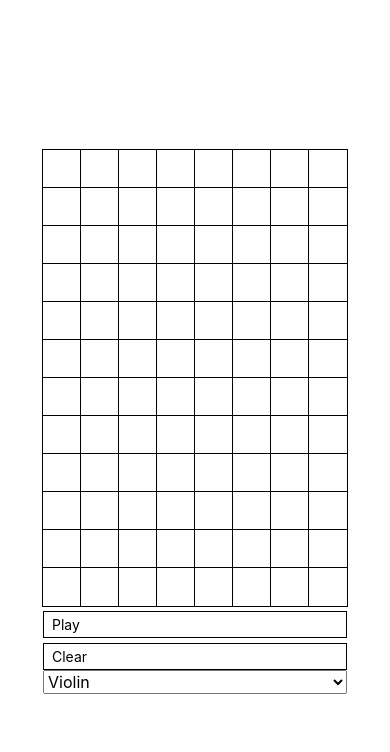
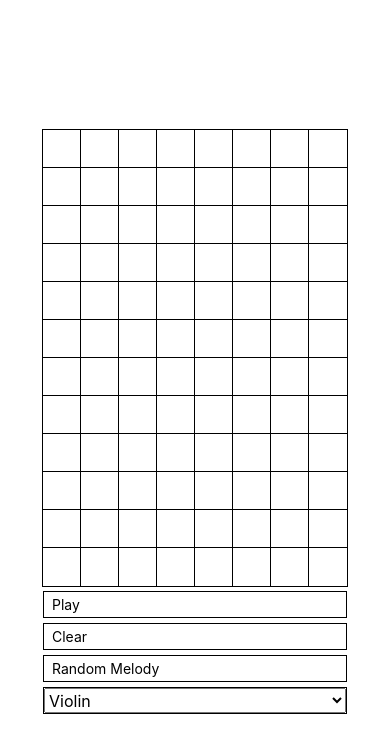
Before and after one commit to pixel-rain/crane-forest, a React Native app: screen / in a window 390 px wide. Shown: the top 752 px of the page. Built offline with nearby package versions, Linux system fonts and the light colour scheme.

Commit message:
added random music generation

```diff
--- a/components/Player.tsx
+++ b/components/Player.tsx
@@ -84,6 +84,49 @@ export default function Player() {
 
   buttons = buttons.map((button, i) => <View style={styles.keyLine} key={i + 'outer_key'}>{button}</View>);
 
+  function composeRandomMuelody() { //a simple random music generation with random seeding and some cellular automata
+    function gameOfLife(field: string[][], times: number) {
+      for (let t = 0; t < times; t++) {
+          for (let i = 0; i < y; i++) {
+              for (let j = 0; j < x; j++) {
+                  let neighbors = 0;
+                  if (i - 1 >= 0 && j - 1 >= 0 && field[i - 1][j - 1] !== "none") neighbors++;
+                  if (i + 1 < y && j - 1 >= 0 && field[i + 1][j - 1] !== "none") neighbors++;
+                  if (i - 1 >= 0 && j + 1 < x && field[i - 1][j + 1] !== "none") neighbors++;
+                  if (i - 1 >= 0 && field[i - 1][j] !== "none") neighbors++;
+                  if (i + 1 < y && field[i + 1][j] !== "none") neighbors++;
+                  if (j - 1 >= 0 && field[i][j - 1] !== "none") neighbors++;
+                  if (j + 1 < x && field[i][j + 1] !== "none") neighbors++;
+                  if (i + 1 < y && j + 1 < x && field[i + 1][j + 1] !== "none") neighbors++;
+                  if (field[i][j] !== "none") {
+                      if (neighbors < 2 || neighbors > 3) {
+                          field[i][j] = "none";
+                      }
+                  }
+                  else if (neighbors === 3) {
+                      field[i][j] = Object.keys(instrumentKeys)[Math.floor(Math.random() * 3)];
+                  }
+              }
+          }
+      }
+      return field;
+    }
+    const field = [];
+    for (let i = 0; i < y; i++) {
+        const temp = [];
+        for (let j = 0; j < x; j++) {
+            if (Math.floor(Math.random() * 3) === 1) {
+                temp.push(Object.keys(instrumentKeys)[Math.floor(Math.random() * 3)]);
+            }
+            else {
+                temp.push("none");
+            }
+        }
+      field.push(temp);
+    }
+    dispatch({ type: 'RANDOM_MELODY', payload: {newNotes: gameOfLife([...field], 3)} })
+  }
+
   return (
     <View>
       <View>
@@ -121,7 +164,15 @@ export default function Player() {
       >
         <Text>Clear</Text>
       </TouchableHighlight>
+      <TouchableHighlight
+        style={styles.controlButton}
+        onPress={() => composeRandomMuelody()}
+      >
+        <Text>Random Melody</Text>
+      </TouchableHighlight>
+      <View style={styles.picker}>
         <Picker
+          style={styles.pickerItem}
           selectedValue={instrument}
           onValueChange={value => dispatch({ type: 'CHANGE_INSTRUMENT', payload: {instrumentToSelect: value} })}
         >
@@ -129,6 +180,7 @@ export default function Player() {
           <Picker.Item label="Flute" value="flute" />
           <Picker.Item label="Contrabassoon" value="contrabassoon" />
         </Picker>
+      </View>
     </View>
   );
 }
@@ -148,6 +200,13 @@ const styles = StyleSheet.create({
     padding: 4,
     paddingLeft: 8,
     paddingRight: 8,
-    marginTop: 5
+    marginTop: 5,
+  },
+  picker: {
+    borderWidth: 1,
+    marginTop: 5,
+  },
+  pickerItem: {
+    height: 25,
   },
 });
--- a/reducers/rootReducer.ts
+++ b/reducers/rootReducer.ts
@@ -1,6 +1,7 @@
 const UPDATE_MELODY = 'UPDATE_MELODY';
 const CLEAR_MELODY = 'CLEAR_MELODY';
 const CHANGE_INSTRUMENT = 'CHANGE_INSTRUMENT';
+const RANDOM_MELODY = 'RANDOM_MELODY';
 
 const initialState = {
     notes: [],
@@ -31,10 +32,11 @@ interface Action {
         xPos: number, //y position is a place in the melody, x position is a note
         instrumentToPlay: string,
         instrumentToSelect: string,
+        newNotes: string[][],
     };
 }
 
-export default function rootReducer(state: State = initialState, action: Action) {
+export default function rootReducer(state: State = initialState, action: Action) { //to change cases to make deep copies instead of shallow ones
     switch (action.type) {
         case UPDATE_MELODY:
             const {yPos, xPos, instrumentToPlay} = action.payload;
@@ -47,6 +49,9 @@ export default function rootReducer(state: State = initialState, action: Action)
         case CHANGE_INSTRUMENT:
                 const {instrumentToSelect} = action.payload;
             return {...state, notes: [...state.notes], instrument: instrumentToSelect};
+            case RANDOM_MELODY:
+                const {newNotes} = action.payload;
+            return {...state, notes: [...newNotes]};
         default:
             return state;
     }
```
Lines whose indentation alone changed are shown as unchanged.
